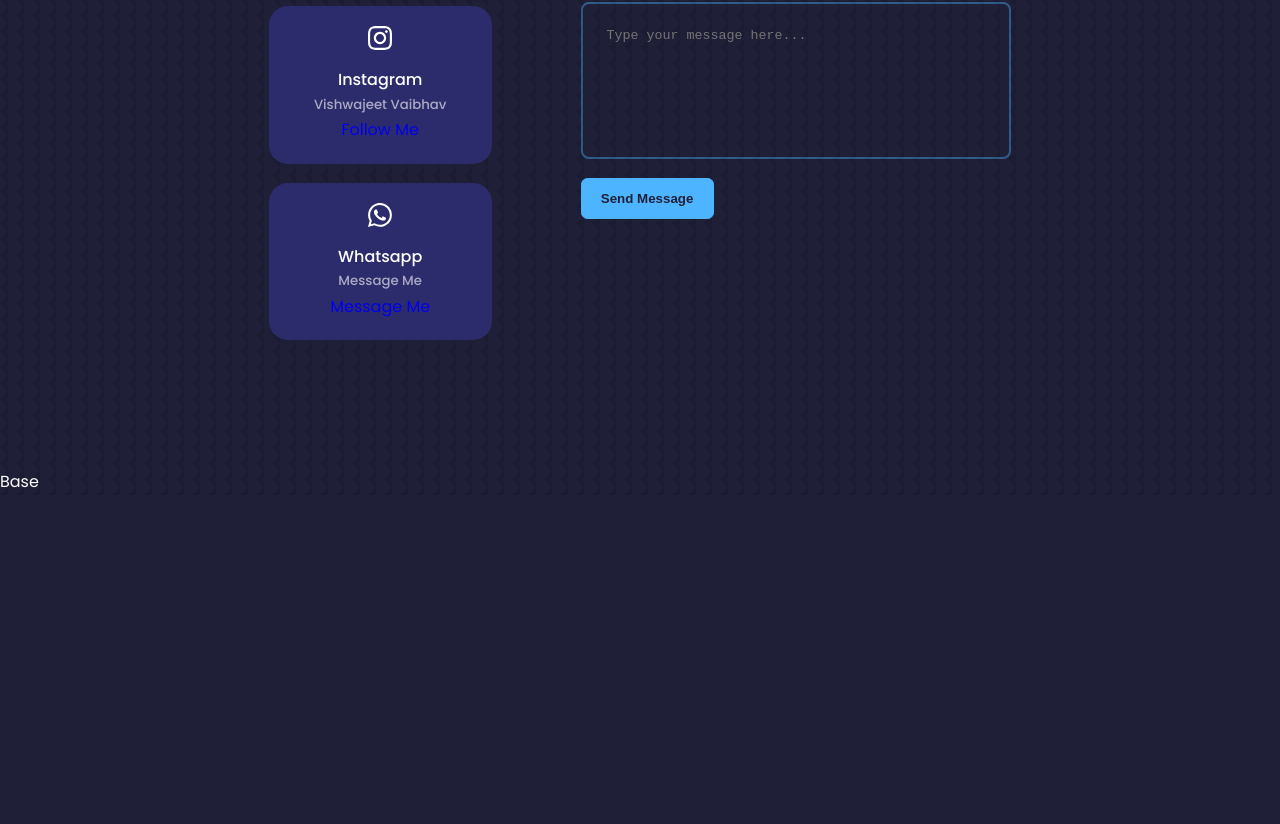
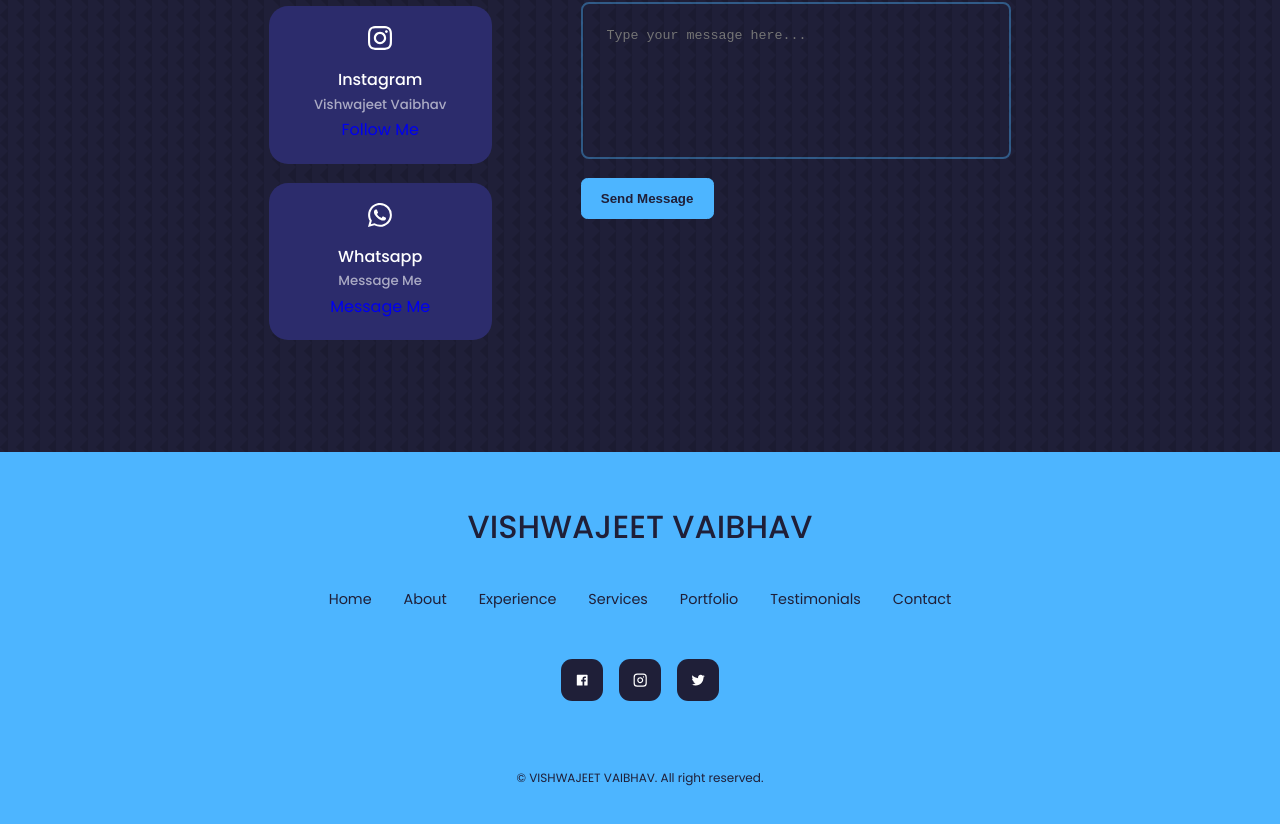
Before and after one commit to VishwajeetVaibhav/Portfolio-Website, a React (Create React App) app: page / in a window 1280 px wide. Shown: the part 4873-5697 px from the top of the page. Before the commit the page ends 5368 px from the top, so only its background shows below. Built offline with nearby package versions, Linux system fonts and the light colour scheme.

Commit message:
Footer finished

```diff
--- a/src/components/footer/footer.css
+++ b/src/components/footer/footer.css
@@ -0,0 +1,85 @@
+footer{
+    background: var(--color-primary);
+    padding: 3rem 0;
+    text-align: center;
+    font-size: 0.9rem;
+    margin-top: 7rem ;
+}
+
+footer a {
+    color: var(--color-bg);
+}
+
+.footer_logo{
+    font-size: 2rem;
+    font-weight: 500;
+    margin-bottom: 2rem;
+    display: inline-block;
+}
+
+.permalinks{
+    display: flex;
+    flex-wrap: wrap;
+    justify-content: center;
+    gap: 2rem;
+    margin: 0 auto 3rem;
+    transition: var(--transition);
+    transform: translateY(0);
+}
+
+.linkss{
+    transition: var(--transition);
+    transform: translateY(0);
+}
+.linkss:hover{
+    transform: translateY(-10px);
+}
+
+.footer_socials{
+    display: flex;
+    justify-content: center;
+    gap: 1rem;
+    margin-bottom: 4rem;
+}
+
+.footer_socials a {
+    background: var(--color-bg);
+    color: var(--color-white);
+    padding: 0.8rem;
+    border-radius: 0.7rem;
+    display: flex;
+    border: 1px solid transparent;
+    transition: var(--transition);
+    transform: translateY(0);
+}
+
+.footer_socials a:hover{
+    transform: translateY(-10px);
+}
+
+.footer_copyright{
+    margin-bottom:4rem;
+    color:  var(--color-bg);
+}
+
+
+/* ================MEDIA SCREEN(SAMLL DEVICES)================ */
+@media screen and (max-width:600px) {
+    .permalinks{
+        flex-direction: column;
+        gap: 1.5rem;
+    }
+    .footer_socials{
+        margin-bottom: 2.6rem;
+    }
+
+
+.linkss{
+    transition: var(--transition);
+    transform: translateX(0);
+}
+.linkss:hover{
+    transform: translateX(-10px);
+}
+
+}
--- a/src/components/footer/footer.jsx
+++ b/src/components/footer/footer.jsx
@@ -1,10 +1,36 @@
-// import React from "react";
 import './footer.css'
 import React from 'react'
+import {BiLogoFacebookSquare} from 'react-icons/bi'
+import {FiInstagram} from 'react-icons/fi'
+import {IoLogoTwitter} from 'react-icons/io'
 
 const footer = () => {
   return (
-    <section id='footer'>Base</section>
+    <footer>
+        <a href='#' className='footer_logo'>VISHWAJEET VAIBHAV</a>
+
+
+        <ul className='permalinks'>
+            <li className='linkss'><a href='#'>Home</a></li>
+            <li className='linkss'><a href='#about'>About</a></li>
+            <li className='linkss'><a href='#experience'>Experience</a></li>
+            <li className='linkss'><a href='#services'>Services</a></li>
+            <li className='linkss'><a href='#portfolio'>Portfolio</a></li>
+            <li className='linkss'><a href='#testimonials'>Testimonials</a></li>
+            <li className='linkss'><a href='#contact'>Contact</a></li>
+        </ul>
+
+        <div className='footer_socials'>
+            <a href='https://facebook.com'><BiLogoFacebookSquare/></a>
+            <a href='https://facebook.com'><FiInstagram/></a>
+            <a href='https://facebook.com'><IoLogoTwitter/></a>
+        </div>
+
+
+        <div className='footer_copyright'>
+            <small>&copy; VISHWAJEET VAIBHAV. All right reserved.</small>
+        </div>
+    </footer>
   )
 }
 
--- a/src/components/header/header.css
+++ b/src/components/header/header.css
@@ -10,6 +10,7 @@
     position: relative;
 }
 /* ===============================CTA==================================== */
+
 
 .cta{
     margin-top: 2.5rem;
```
